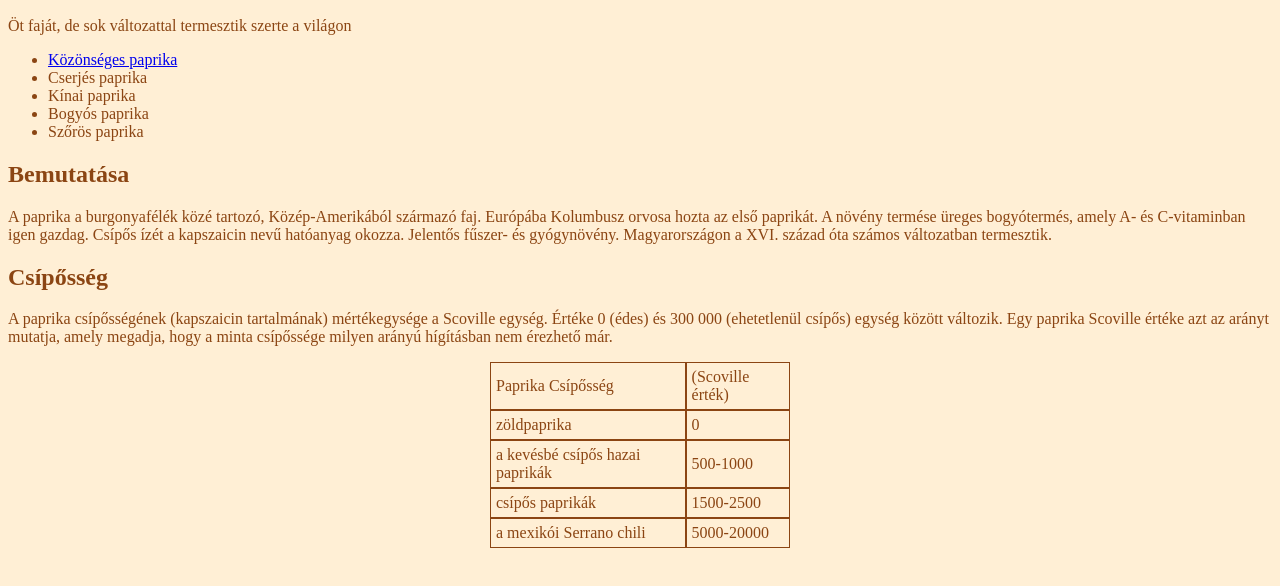
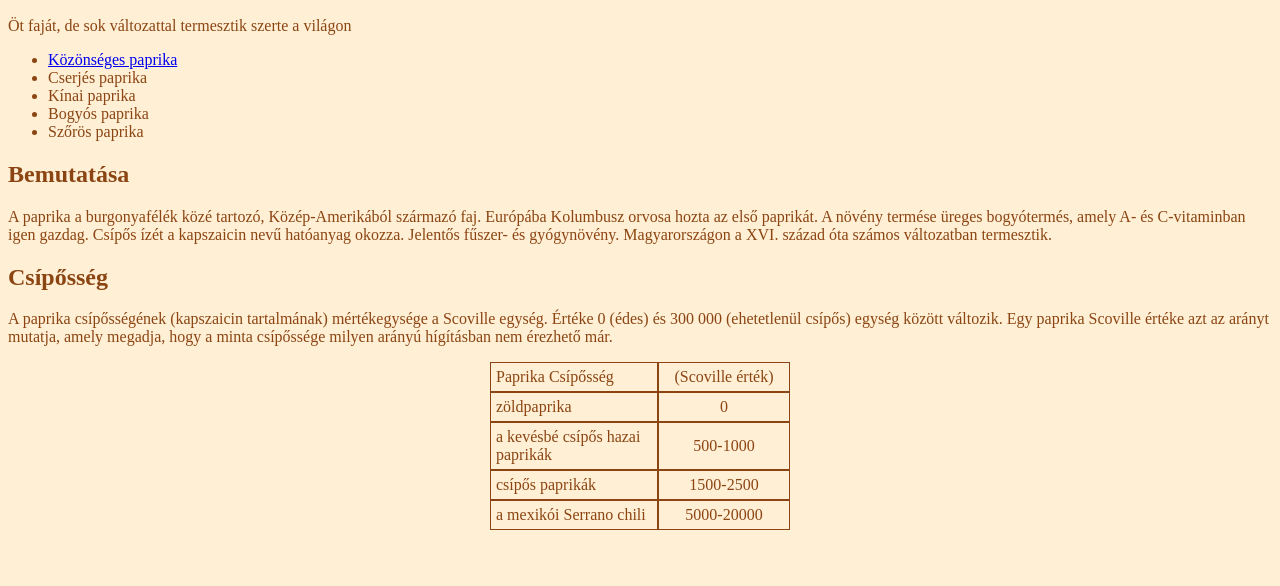
Before and after one commit to Gircsi117/paprika, a plain HTML site: page index.html in a window 1280 px wide. Shown: the part 110-696 px from the top of the page. Drawn offline with Linux system fonts and the light colour scheme.

Commit message:
Szélesség és szövegek igazítása

```diff
--- a/paprika.css
+++ b/paprika.css
@@ -14,5 +14,6 @@ td{
 }
 
 #jobb{
-
+    width: 120px;
+    text-align: center;
 }
```
